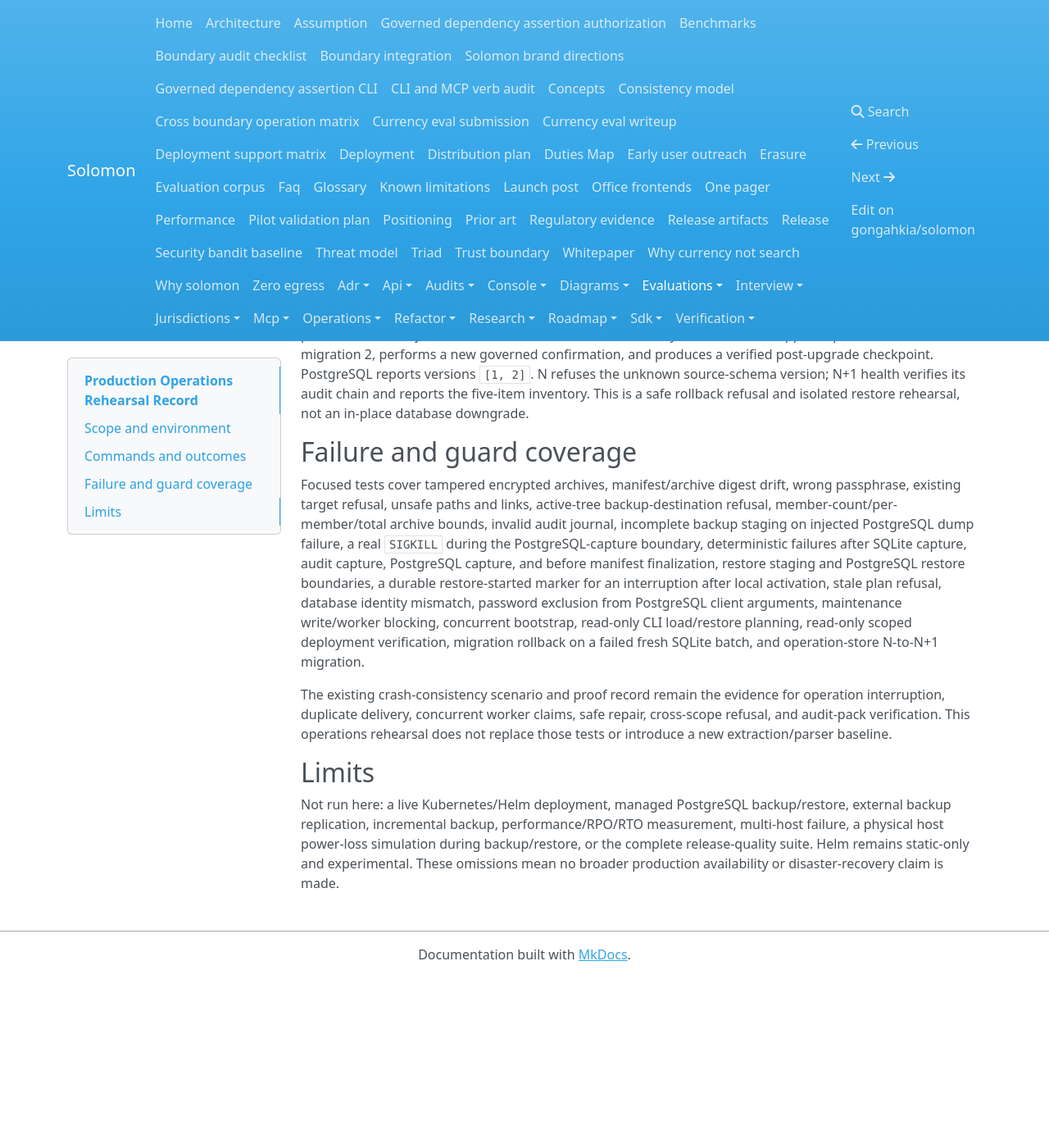
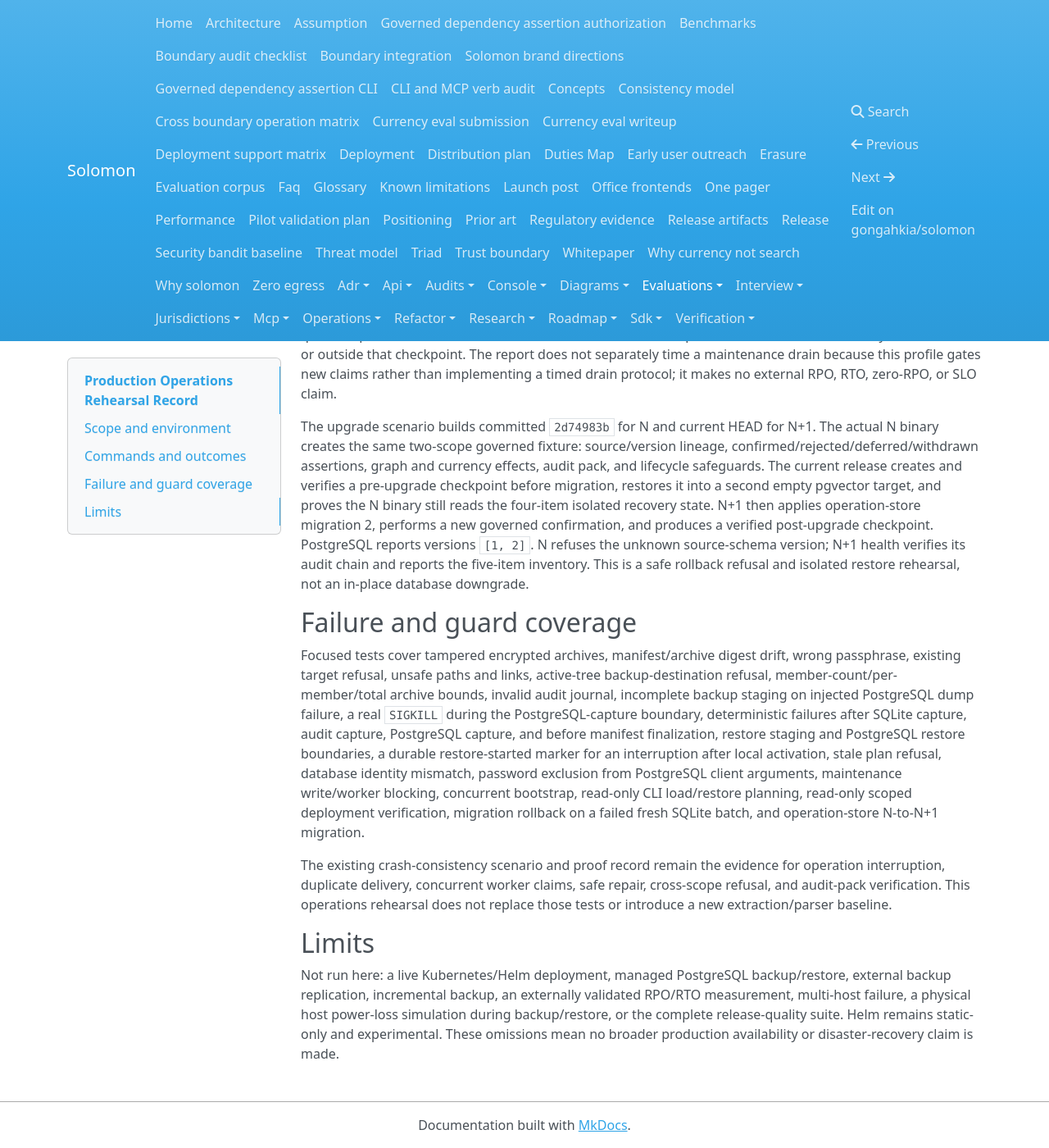
Before and after one commit to gongahkia/solomon, an MkDocs documentation site: the page built from docs/evaluations/production-operations-rehearsal.md, in a window 1280 px wide and 1400 px high, scrolled down 1841 px. Shown: the whole window at 82% size. Built offline with MkDocs 1.6.1, drawn with Linux system fonts in a browser that asks for light colours; nearby versions of some CDN libraries; before the commit the page ends 3033 px from its top, so only the background shows below that; some of the changed text lies outside the part shown.

Commit message:
feat: record recovery rehearsal timings
(cherry picked from commit 7ee08d36a6c2ee4dbf9969a1df1059a33085c28a)

```diff
--- a/docs/evaluations/production-operations-rehearsal.md
+++ b/docs/evaluations/production-operations-rehearsal.md
@@ -23,7 +23,7 @@
 | Static checks | `uv run ruff check …` and `uv run mypy …` over changed deployment, backup, CLI, migration, and test files | Passed at each implementation phase. |
 | Compose model | `TMPDIR=/home/gongahkia /bin/sh scripts/check_production_compose.sh` | Passed. |
 | Production Compose smoke | `TMPDIR=/home/gongahkia/solomon-verification.qF5pz4 timeout 600 scripts/production_compose_smoke.sh` | Passed: production image build, migration, bootstrap, API, console, and worker smoke. |
-| Full checkpoint/restore | `TMPDIR=/home/gongahkia/solomon-verification.qF5pz4 SOLOMON_OPERATIONS_REPORT_PATH=… timeout 600 scripts/production_operations_rehearsal.sh` | Passed with real isolated pgvector PostgreSQL; retained report schema `solomon.production_operations_rehearsal.v2`. |
+| Full checkpoint/restore | `TMPDIR=/home/gongahkia/solomon-verification.qF5pz4 SOLOMON_OPERATIONS_REPORT_PATH=… timeout 600 scripts/production_operations_rehearsal.sh` | Passed with real isolated pgvector PostgreSQL; retained report schema `solomon.production_operations_rehearsal.v3`. |
 | N-to-N+1 upgrade | `TMPDIR=/home/gongahkia/solomon-verification.qF5pz4 SOLOMON_UPGRADE_REPORT_PATH=… timeout 900 scripts/production_upgrade_rehearsal.sh` | Passed with real isolated pgvector PostgreSQL; retained report schema `solomon.production_upgrade_rehearsal.v2`. |
 | Release surfaces | TypeScript `npm ci && npm run typecheck && npm test`; `scripts/check_helm_chart.sh`; PyInstaller and `scripts/smoke_local_binary.py`; `scripts/release_quality_gates.py` | Passed. Helm result is static validation only. |
 
@@ -39,6 +39,14 @@
 assertion: source and restored readiness report it as degraded, the restarted worker completes it without a duplicate
 edge or currency effect, the consistency report remains empty, and readiness returns to ready. This demonstrates
 component recovery and continued operation; it does not prove distributed atomic restore.
+
+The v3 report records host-monotonic elapsed times for initialization, fixture creation, coordinated backup, backup
+inspection, restore planning, restore apply, post-restore validation/recovery, and the whole rehearsal. Its dataset is
+the four-item, two-scope governed fixture plus one queued duplicate confirmation; component counts are recorded in
+the same report. It defines the recovery point as completed domain writes and durable queued operations before the
+coordinated maintenance checkpoint. New writes are blocked by maintenance or outside that checkpoint. The report
+does not separately time a maintenance drain because this profile gates new claims rather than implementing a timed
+drain protocol; it makes no external RPO, RTO, zero-RPO, or SLO claim.
 
 The upgrade scenario builds committed `2d74983b` for N and current HEAD for N+1. The actual N binary creates the
 same two-scope governed fixture: source/version lineage, confirmed/rejected/deferred/withdrawn assertions, graph and
@@ -68,6 +76,6 @@
 ## Limits
 
 Not run here: a live Kubernetes/Helm deployment, managed PostgreSQL backup/restore, external backup replication,
-incremental backup, performance/RPO/RTO measurement, multi-host failure, a physical host power-loss simulation during
-backup/restore, or the complete release-quality suite. Helm remains static-only and experimental. These omissions
-mean no broader production availability or disaster-recovery claim is made.
+incremental backup, an externally validated RPO/RTO measurement, multi-host failure, a physical host power-loss
+simulation during backup/restore, or the complete release-quality suite. Helm remains static-only and experimental.
+These omissions mean no broader production availability or disaster-recovery claim is made.
```
Also changed, not shown: docs/operations/production-backup-restore.md (+4 -0 lines), 1 other file.
